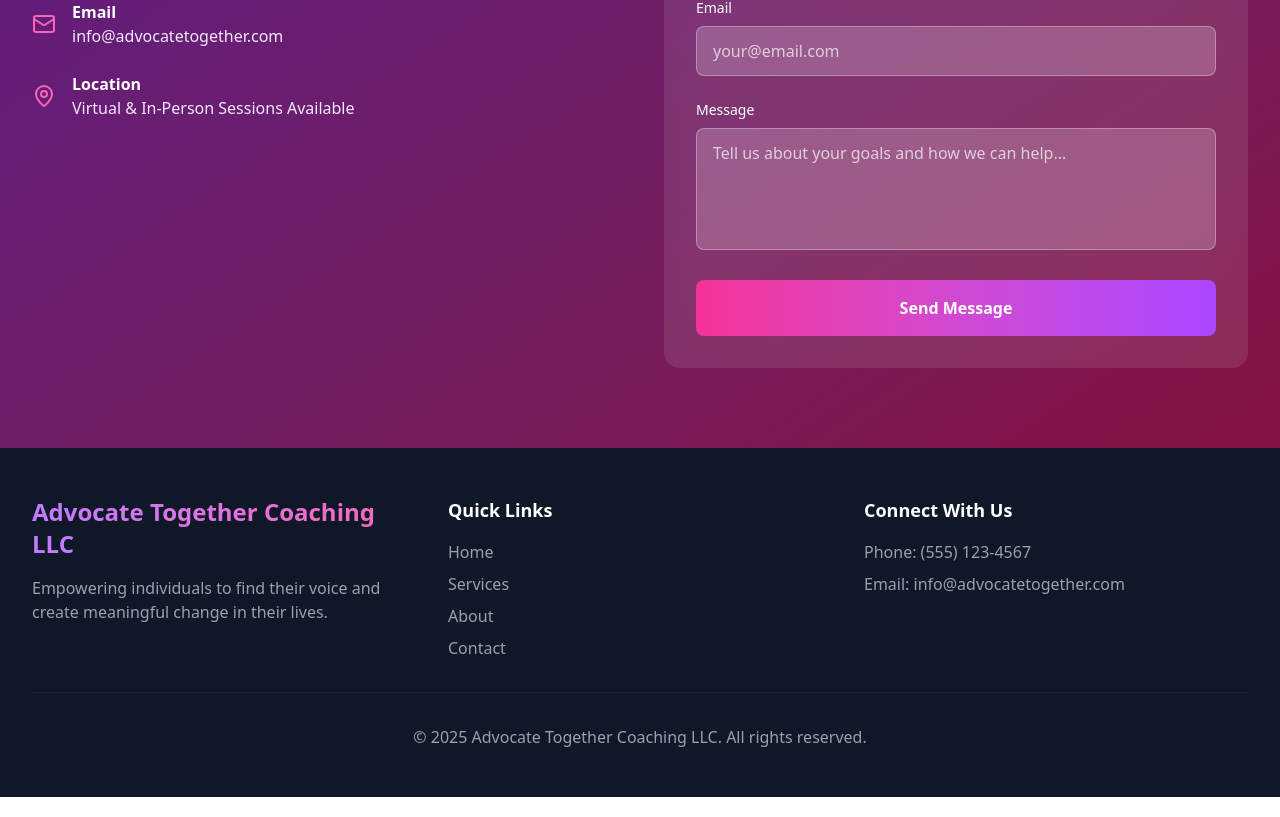
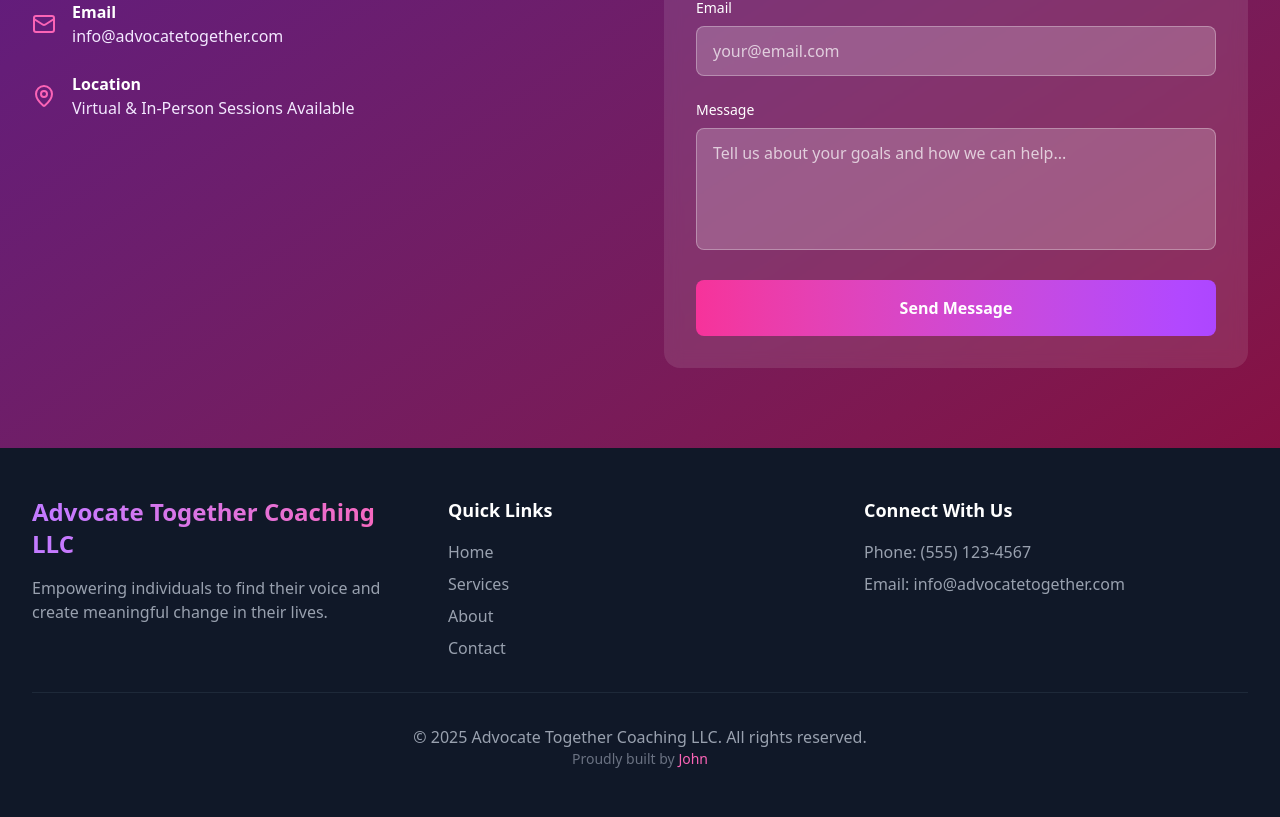
Before and after one commit to msellenc/advocate-together, a React (Vite) app: page / in a window 1280 px wide. Shown: the part 3080-3897 px from the top of the page. Built offline with nearby package versions, Linux system fonts and the light colour scheme.

Commit message:
add footer link

```diff
--- a/src/components/Footer.jsx
+++ b/src/components/Footer.jsx
@@ -34,6 +34,17 @@ const Footer = () => {
           <p className="text-gray-400">
             © 2025 Advocate Together Coaching LLC. All rights reserved.
           </p>
+          <p className="text-gray-500 text-sm">
+            Proudly built by{' '}
+            <a
+              href="https://www.linkedin.com/in/john-castrillon-a50141b8/"
+              target="_blank"
+              rel="noopener noreferrer"
+              className="text-pink-400 hover:text-pink-300 transition-colors duration-200 font-medium"
+            >
+              John
+            </a>
+          </p>
         </div>
       </div>
     </footer>
```
